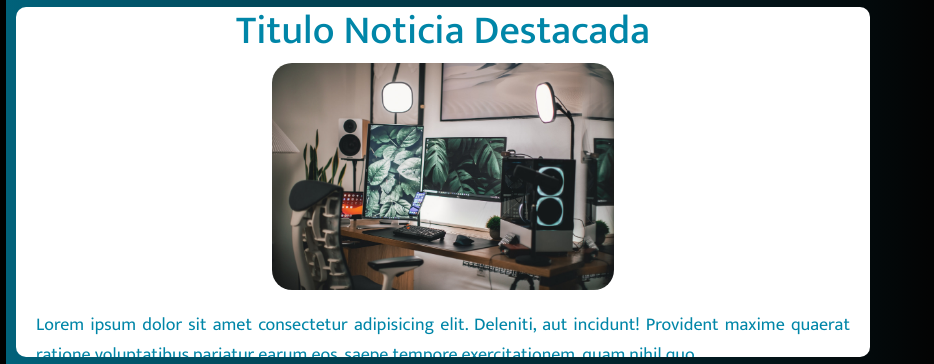
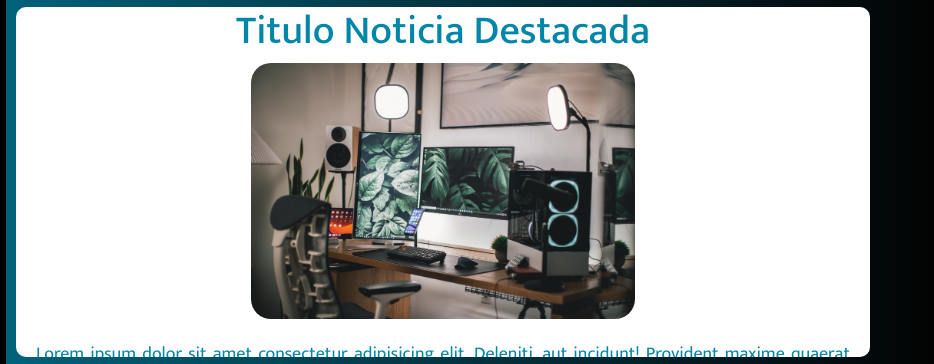
Before and after one commit to cubo1991/multi.jugador, a website: page index.html in a window 1280 px wide. Shown: the part 585-949 px from the top of the page, 346-1280 px from the left. Drawn offline with nearby package versions, Linux system fonts and the light colour scheme.

Commit message:
nuevo formato

```diff
--- a/estilos.css
+++ b/estilos.css
@@ -98,8 +98,8 @@ p {
   border-radius: 20px;
   overflow: auto;
   flex-flow: wrap;
-  max-width: 40%;
-  max-height: 45%;
+  max-width: 45%;
+  max-height: 50%;
   height: auto;
   width: auto; }
 
```
